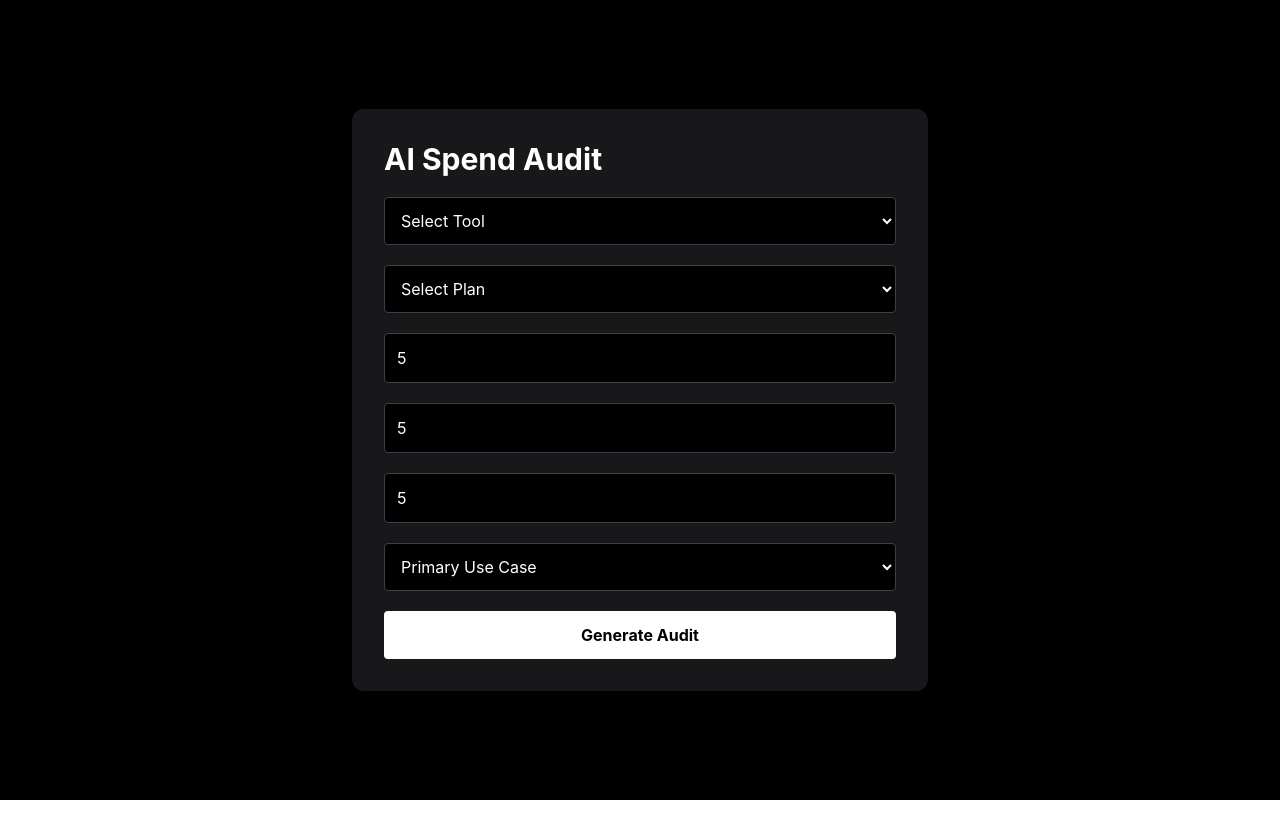
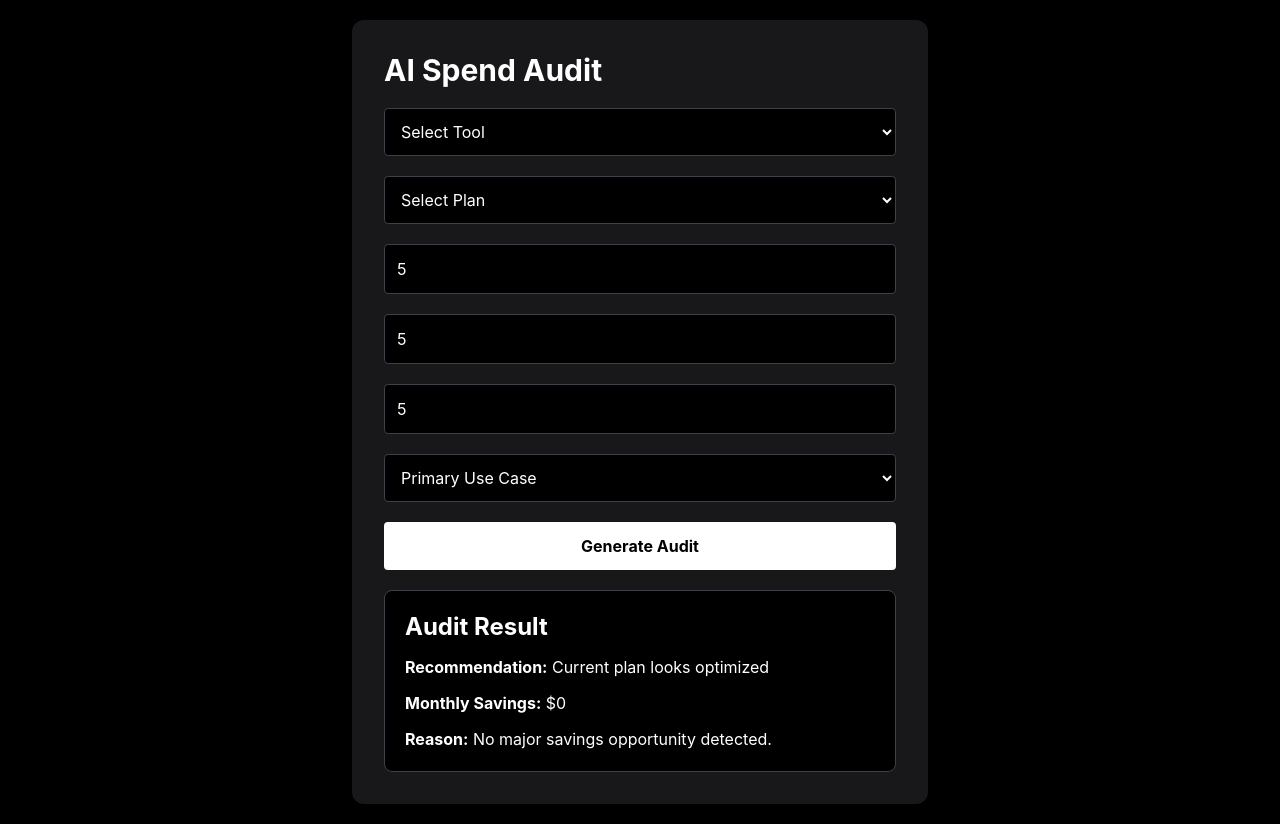
Before and after one commit to Nilavarasank/ai-spend-audit, a React (Vite) app in the folder client/: page / in a window 1280 px wide. Both pictures are taken after typing "5", "5", "5" into the empty fields and a click on the button "Generate Audit". Before the commit the page ends 800 px from the top, so only its background shows below. Built offline with nearby package versions, Linux system fonts and the light colour scheme.

Commit message:
feat: add audit recommendation engine

```diff
--- a/client/src/components/AuditForm.jsx
+++ b/client/src/components/AuditForm.jsx
@@ -1,5 +1,6 @@
 import { useState } from "react"
 import { tools } from "../data/tools"
+import { generateAudit } from "../utils/auditEngine"
 
 function AuditForm() {
 
@@ -11,6 +12,8 @@ function AuditForm() {
     teamSize: "",
     useCase: ""
   })
+
+  const [result, setResult] = useState(null)
 
   const selectedTool = tools.find(
     (tool) => tool.name === formData.tool
@@ -26,7 +29,9 @@ function AuditForm() {
   const handleSubmit = (e) => {
     e.preventDefault()
 
-    console.log(formData)
+    const auditResult = generateAudit(formData)
+
+    setResult(auditResult)
   }
 
   return (
@@ -116,6 +121,39 @@ function AuditForm() {
         Generate Audit
       </button>
 
+      {
+        result && (
+          <div className="bg-black border border-zinc-700 p-5 rounded-lg space-y-3">
+
+            <h3 className="text-2xl font-bold">
+              Audit Result
+            </h3>
+
+            <p>
+              <span className="font-bold">
+                Recommendation:
+              </span>{" "}
+              {result.recommendation}
+            </p>
+
+            <p>
+              <span className="font-bold">
+                Monthly Savings:
+              </span>{" "}
+              ${result.savings}
+            </p>
+
+            <p>
+              <span className="font-bold">
+                Reason:
+              </span>{" "}
+              {result.reason}
+            </p>
+
+          </div>
+        )
+      }
+
     </form>
   )
 }
--- /dev/null
+++ b/client/src/utils/auditEngine.js
@@ -0,0 +1,43 @@
+export function generateAudit(data) {
+
+  let recommendation = ""
+  let savings = 0
+  let reason = ""
+
+  // ChatGPT Logic
+  if (
+    data.tool === "ChatGPT" &&
+    data.plan === "Team" &&
+    Number(data.seats) <= 2
+  ) {
+    recommendation = "Switch to ChatGPT Plus"
+    savings = Number(data.monthlySpend) - 40
+    reason =
+      "Small teams usually do not require the Team plan."
+  }
+
+
+  else if (
+    data.tool === "Claude" &&
+    data.plan === "Team" &&
+    Number(data.seats) <= 2
+  ) {
+    recommendation = "Switch to Claude Pro"
+    savings = Number(data.monthlySpend) - 40
+    reason =
+      "Claude Team is expensive for very small teams."
+  }
+
+  else {
+    recommendation = "Current plan looks optimized"
+    savings = 0
+    reason =
+      "No major savings opportunity detected."
+  }
+
+  return {
+    recommendation,
+    savings,
+    reason
+  }
+}
```
